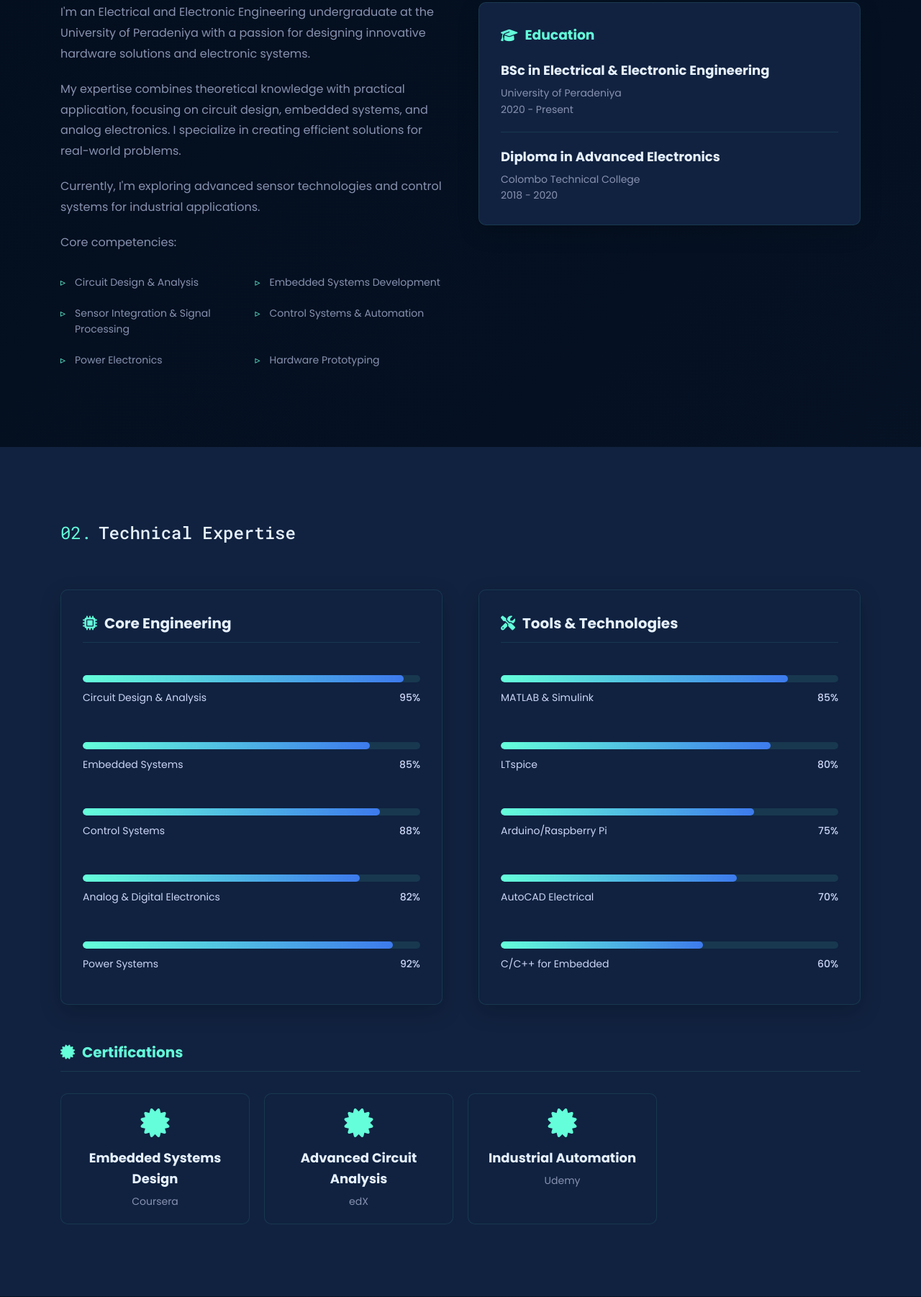
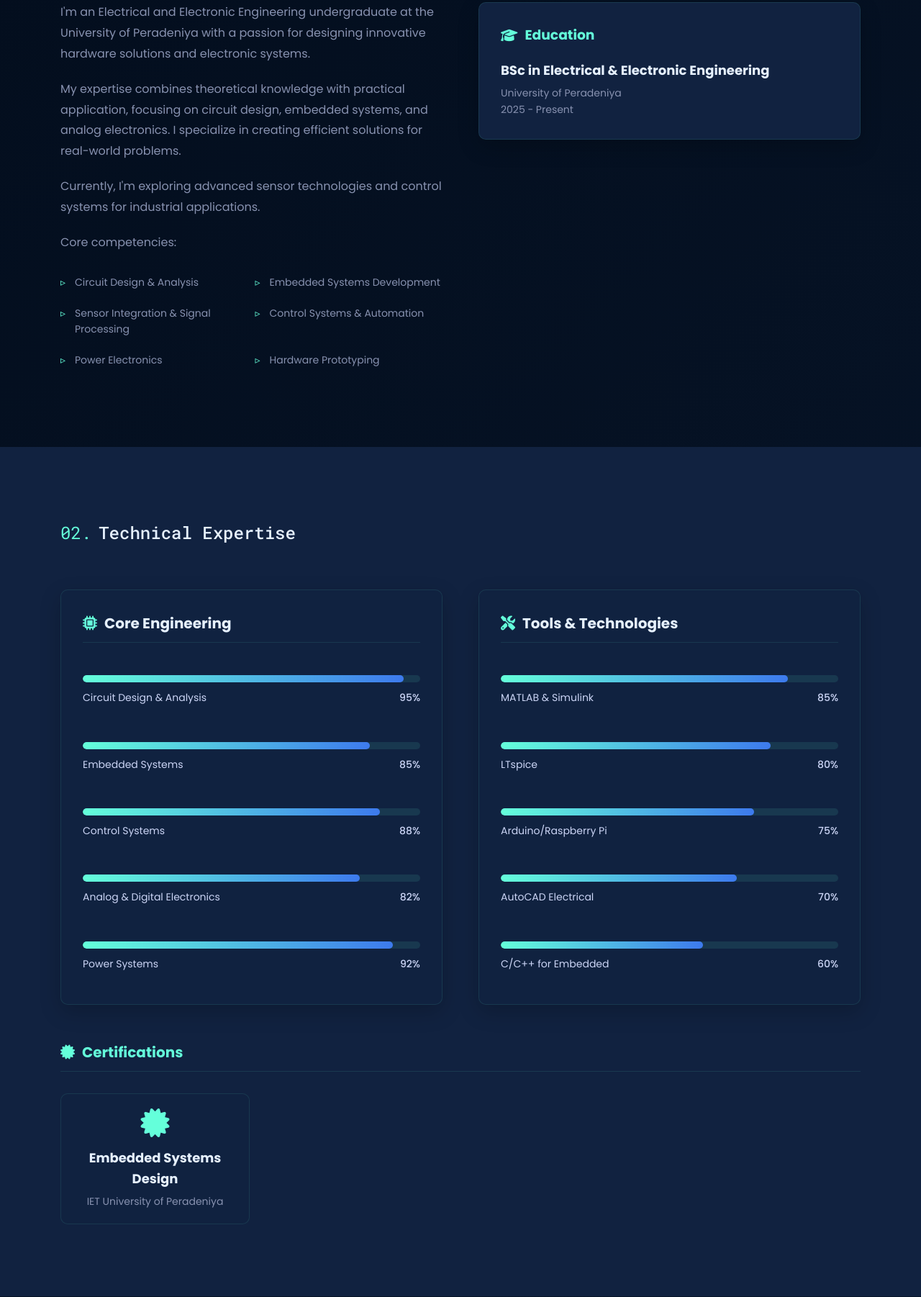
Before and after one commit to thaveeshadithya/My_Portfolio, a plain HTML site: page index.html in a window 1280 px wide. Shown: the part 995-2797 px from the top of the page at 72% size. Drawn offline with Linux system fonts and the light colour scheme.

Commit message:
1.3
update

```diff
--- a/index.html
+++ b/index.html
@@ -54,8 +54,8 @@
                         <div class="tech-icons">
                             <i class="fas fa-microchip"></i>
                             <i class="fas fa-bolt"></i>
-                            <i class="fas fa-cogs"></i>
-                            <i class="fas fa-code"></i>
+
+
                         </div>
                     </div>
                 </div>
@@ -65,7 +65,6 @@
             <div class="scroll-icon"></div>
         </div>
     </section>
-
     <!-- About Section -->
     <section id="about" class="section">
         <div class="container">
@@ -91,13 +90,9 @@
                         <div class="edu-item">
                             <h4>BSc in Electrical & Electronic Engineering</h4>
                             <p>University of Peradeniya</p>
-                            <p>2020 - Present</p>
+                            <p>2025 - Present</p>
                         </div>
-                        <div class="edu-item">
-                            <h4>Diploma in Advanced Electronics</h4>
-                            <p>Colombo Technical College</p>
-                            <p>2018 - 2020</p>
-                        </div>
+
                     </div>
                 </div>
             </div>
@@ -186,18 +181,9 @@
                     <div class="cert-card">
                         <i class="fas fa-certificate"></i>
                         <h4>Embedded Systems Design</h4>
-                        <p>Coursera</p>
-                    </div>
-                    <div class="cert-card">
-                        <i class="fas fa-certificate"></i>
-                        <h4>Advanced Circuit Analysis</h4>
-                        <p>edX</p>
-                    </div>
-                    <div class="cert-card">
-                        <i class="fas fa-certificate"></i>
-                        <h4>Industrial Automation</h4>
-                        <p>Udemy</p>
-                    </div>
+                        <p>IET University of Peradeniya</p>
+
+
                 </div>
             </div>
         </div>
```
